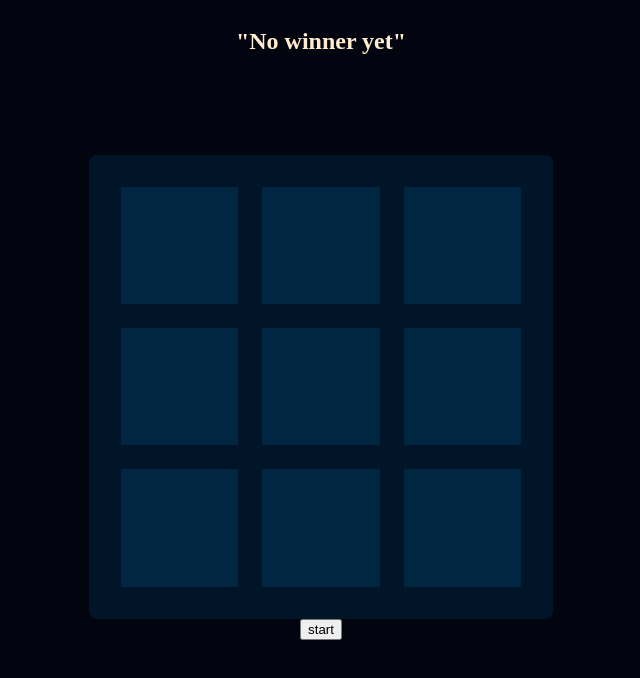
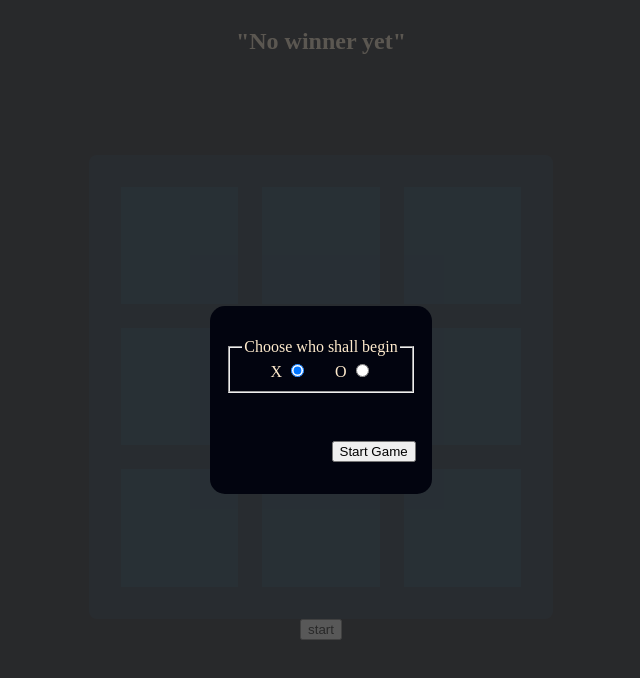
Before and after one commit to adamni21/tic-tac-toe, a Svelte app: page / in a window 1280 px wide. Shown: the top 678 px of the page, without its empty margins (319-959 px from the left). Built offline with nearby package versions, Linux system fonts and the light colour scheme.

Commit message:
SettingsModal

```diff
--- a/src/App.svelte
+++ b/src/App.svelte
@@ -24,13 +24,16 @@
 
 <style>
   :root {
+    color: blanchedalmond;
     background-color: #02040f;
+    box-sizing: border-box;
   }
   body {
     display: grid;
     justify-items: center;
   }
-  h2 {
-    color: blanchedalmond;
+
+  :global(.rnd-corners) {
+    border-radius: 15px;
   }
 </style>
--- a/src/components/Playfield/Playfield.svelte
+++ b/src/components/Playfield/Playfield.svelte
@@ -1,9 +1,12 @@
 <script lang="ts">
-  import type { Coordinates, FieldOwner } from "./types";
   import Field from "./Field.svelte";
   import { ticTacToe } from "../../stores/ticTacToe";
   import type { TicTacToeStore } from "../../stores/types";
   import { onDestroy } from "svelte";
+  import Settings from "./SettingsModal.svelte";
+import SettingsModal from "./SettingsModal.svelte";
+
+  let settingsOpen = true;
 
   let game: TicTacToeStore;
 
@@ -19,12 +22,10 @@
 >
   {#each game.currentState as row, rowIndex (rowIndex)}
     {#each row as column, colIndex (colIndex)}
-      <Field
-        coordinates={{ x: rowIndex, y: colIndex }}
-        owner={column}
-      />
+      <Field coordinates={{ x: rowIndex, y: colIndex }} owner={column} />
     {/each}
   {/each}
+  <SettingsModal bind:settingsOpen />
 </div>
 
 <style>
--- /dev/null
+++ b/src/components/Playfield/SettingsModal.svelte
@@ -0,0 +1,84 @@
+<script lang="ts">
+  import { ticTacToe } from "../../stores/ticTacToe";
+  import Modal from "../UI/Modal.svelte";
+  import type { Player } from "./types";
+
+  export let settingsOpen;
+
+  let startingPlayer: Player = "x";
+
+  const startGameHandler = () => {
+    settingsOpen = false;
+    ticTacToe.startNewGame(startingPlayer);
+  };
+</script>
+
+<Modal bind:isOpen={settingsOpen} onOverlayClick={null}>
+  <div class="main rnd-corners">
+    <div class="settings">
+      <fieldset class="starting">
+        <legend>Choose who shall begin</legend>
+        <div>
+          <label for="X">X</label>
+          <input
+            bind:group={startingPlayer}
+            type="radio"
+            name="startingPlayer"
+            id="X"
+            value="x"
+            checked
+          />
+        </div>
+        <div>
+          <label for="O">O</label>
+          <input
+            bind:group={startingPlayer}
+            type="radio"
+            name="startingPlayer"
+            id="O"
+            value="o"
+          />
+        </div>
+      </fieldset>
+    </div>
+    <div class="actions">
+      <button class="startGame" on:click={startGameHandler}>Start Game</button>
+    </div>
+  </div>
+</Modal>
+
+<style>
+  .main {
+    height: fit-content;
+    padding: 2em 1em;
+    background-color: #02040f;
+    display: grid;
+    gap: 1rem;
+    grid-template-rows: auto min-content;
+    grid-template-areas:
+      "settings"
+      "actions";
+  }
+
+  .settings {
+    grid-area: settings;
+    margin-bottom: 2rem;
+  }
+
+  .starting {
+    height: fit-content;
+    padding: 0.5em auto;
+    display: flex;
+    justify-content: space-evenly;
+  }
+
+  .actions {
+    grid-area: actions;
+    display: flex;
+    justify-content: flex-end;
+  }
+
+  .startGame {
+    margin-left: 0.8rem;
+  }
+</style>
--- a/src/components/UI/Modal.svelte
+++ b/src/components/UI/Modal.svelte
@@ -2,15 +2,21 @@
   import Overlay from "./Overlay.svelte";
 
   export let isOpen = false;
-  export let closeOnOverlayClick = true;
+  export let onOverlayClick: (() => any) | null | true = true;
+  ;
 
   const close = (condition = true) => {
     if (condition) isOpen = false;
   };
+  const overlayClickHandler = () => {
+    if(!onOverlayClick) return
+    if(onOverlayClick === true) close()
+    else onOverlayClick()
+  }
 </script>
 
 {#if isOpen}
-  <Overlay isOpen on:click={() => close(closeOnOverlayClick)}>
-    <slot close/>
+  <Overlay isOpen on:click={overlayClickHandler}>
+    <slot close={close} />
   </Overlay>
 {/if}
--- a/src/components/UI/Overlay.svelte
+++ b/src/components/UI/Overlay.svelte
@@ -5,7 +5,7 @@
 </script>
 
 {#if isOpen}
-  <div class={"overlay " + className} on:click>
+  <div class={"overlay " + className} on:click|self>
     <slot />
   </div>
 {/if}
```
